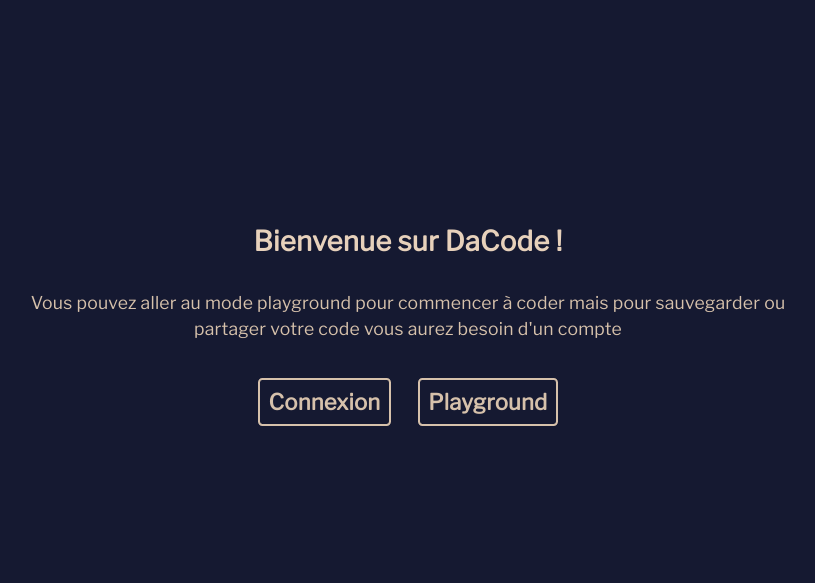
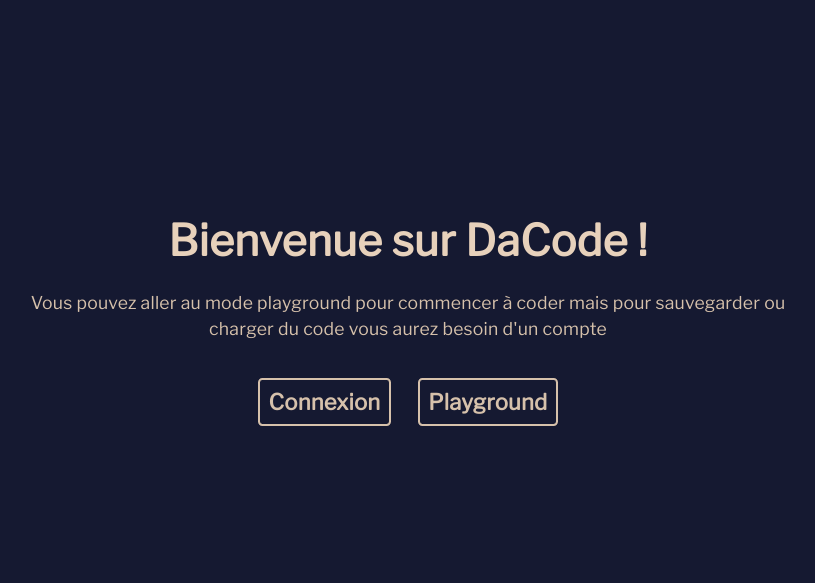
Before and after one commit to Nyto08/Dacode, a PHP site: template src/view/vindex.php in a window 1280 px wide. Shown: the part 58-641 px from the top of the page, without its empty margins (232-1047 px from the left). Run offline with PHP 8.4, Linux system fonts and the light colour scheme; the template is opened without the code that fills it, so the values that code supplies are empty; style sheets or scripts are compiled from the project's sources; some libraries are stand-ins or nearby versions.

Commit message:
text change in vindex, vlogin and vsignin

```diff
--- a/src/view/client/vsignIn.php
+++ b/src/view/client/vsignIn.php
@@ -41,7 +41,7 @@ $navbar = ob_get_clean();
       <input class="border-none outline-none bg-gray-100 p-1" type="password" id="password" name="password">
 
       <label class="ml-2" for="terms">
-        <input class="mt-6 border-none outline-none" type="checkbox" id="terms" name="terms" required>&nbsp;&nbsp;J'accepte les <a class="text-primary-light-dm hover:text-nightsky-regular-dm underline" href="#">termes et conditions</a> de Pedacode
+        <input class="mt-6 border-none outline-none" type="checkbox" id="terms" name="terms" required>&nbsp;&nbsp;J'accepte les <a class="text-primary-light-dm hover:text-nightsky-regular-dm underline" href="#">termes et conditions</a> de DaCode
       </label>
 
       <input class="p-1 mt-4 border-none outline-none text-white bg-nightsky-light-dm active:bg-nightsky-regular-dm cursor-pointer" type="submit" value="Créer un compte">
--- a/src/view/vindex.php
+++ b/src/view/vindex.php
@@ -11,8 +11,8 @@ $navbar = ob_get_clean();
 
 <main class="flex-1 flex flex-col gap-6 my-6 items-center justify-center">
     <div class="flex flex-col w-screen items-center px-6">
-        <h1 class="text-center text-primary-light-dm">Bienvenue sur DaCode !</h1>
-        <p class="text-center max-w-[800px] mt-8">Vous pouvez aller au mode playground pour commencer à coder mais pour sauvegarder ou partager votre code vous aurez besoin d'un compte</p>
+        <h1 class="text-center text-4xl text-primary-light-dm">Bienvenue sur DaCode !</h1>
+        <p class="text-center max-w-[800px] mt-8">Vous pouvez aller au mode playground pour commencer à coder mais pour sauvegarder ou charger du code vous aurez besoin d'un compte</p>
     </div>
     <div class="items-center justify-center flex gap-x-4 gap-y-1 flex-wrap">
         <a href="<?= APP_ROOT ?>/login" class="btn-default text-xl p-2">Connexion</a>
```
